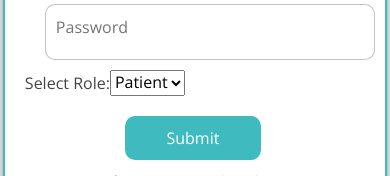
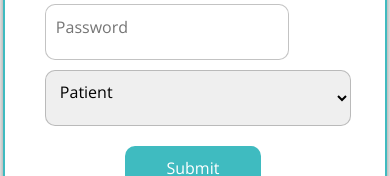
Before and after one commit to shubGupta10/DoSchedulise, a React (Vite) app in the folder frontend/: page /login in a window 390 px wide. Shown: the part 522-698 px from the top of the page. Built offline with nearby package versions, Linux system fonts and the light colour scheme.

Commit message:
making Login Responsive

```diff
--- a/frontend/src/Pages/Login.jsx
+++ b/frontend/src/Pages/Login.jsx
@@ -91,13 +91,10 @@ const Login = () => {
               </label>
               </div>
               <div className="flex">
-              <label>
-                Select Role:
-                <select value={role} onChange={(e) => setRole(e.target.value)}>
+                <select className="loginInput" value={role} onChange={(e) => setRole(e.target.value)}>
                   <option value="Doctor">Doctor</option>
                   <option value="Patient">Patient</option>
                 </select>
-              </label>
             </div>
             <button type="submit" className="submit" id="LoginSubmit">
               Submit
--- a/frontend/src/Pages/Register.css
+++ b/frontend/src/Pages/Register.css
@@ -177,6 +177,16 @@ body{
   margin-top: 10px;
 }
 
+.loginInput{
+  width: 90%;
+  padding: 10px 10px 20px 10px;
+  border-radius: 10px;
+  outline: 0;
+  margin-left: 20px;
+  border: 1px solid rgba(105, 105, 105, 0.397);
+}
+
+
 @media screen and (max-width: 767px) {
   #LoginInput{
     width: 330px;
@@ -190,4 +200,24 @@ body{
   #LoginSubmit{
     margin-left: 100px;
   }
+  .loginInput{
+    width: 70%;
+  }
 }
+
+
+@media  screen and (max-width: 420px) {
+  .loginInput{
+    width: 90%;
+  }
+}
+
+
+@media  screen and (max-width: 400px) {
+  #LoginInput{
+    width: 100%;
+  }
+  #LoginInputPass{
+    width: 100%;
+  }
+}
```
